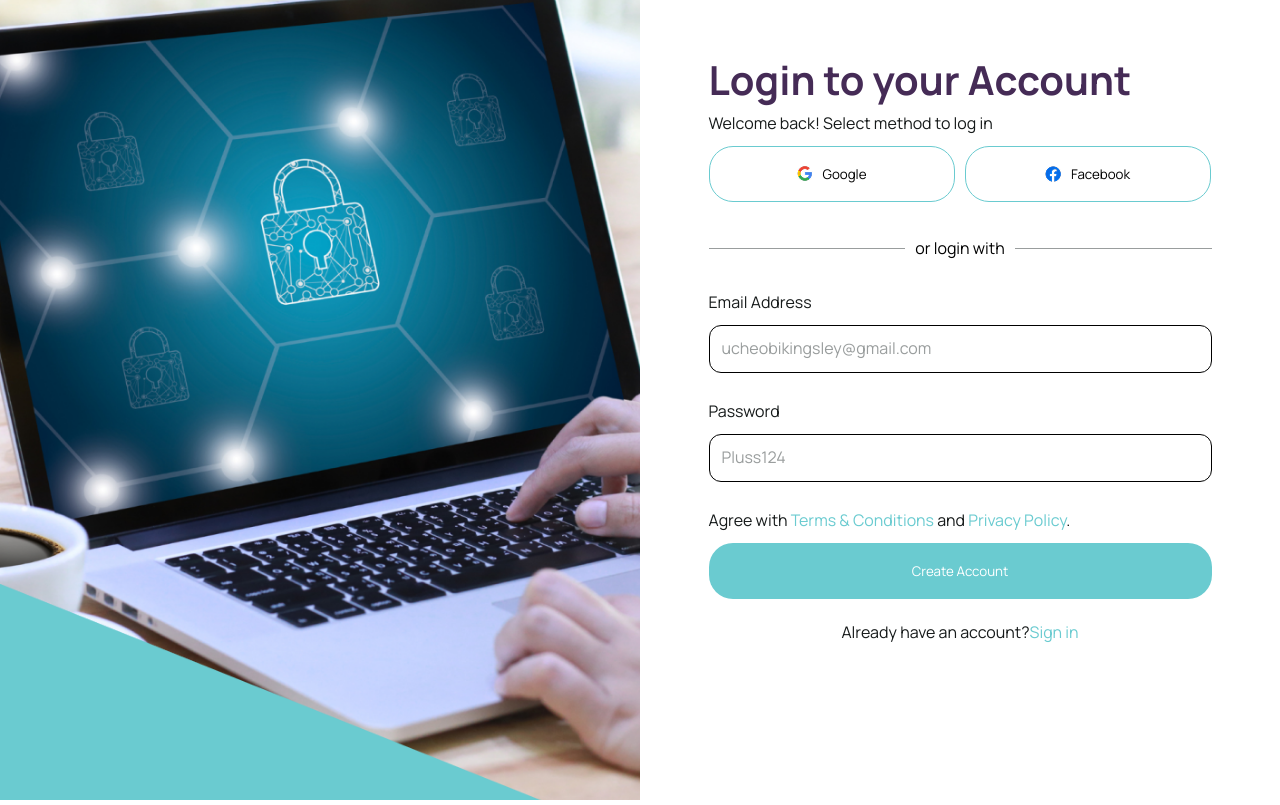
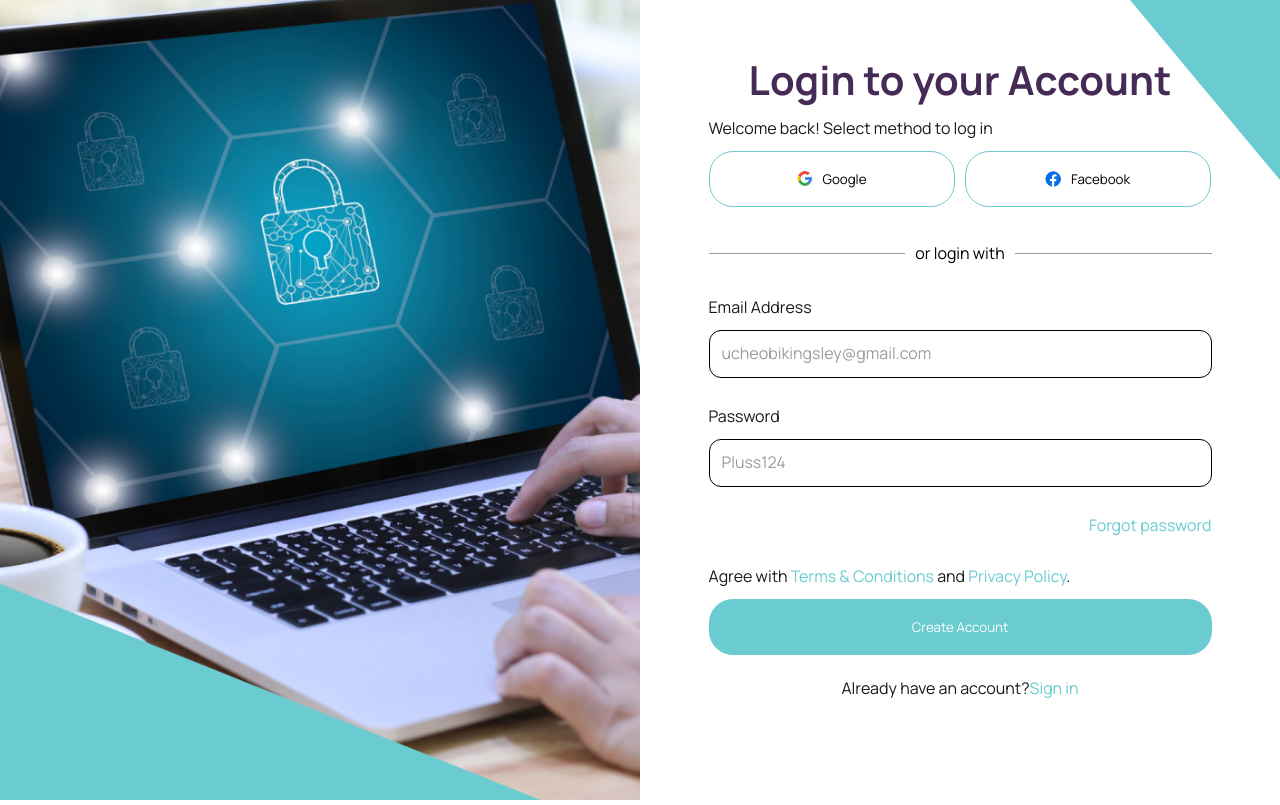
Before and after one commit to Chidinmaojimba/projectpayment, a React (Vite) app: page /login in a window 1280 px wide. Built offline with nearby package versions, Linux system fonts and the light colour scheme.

Commit message:
worked on reset page

```diff
--- a/src/App.jsx
+++ b/src/App.jsx
@@ -3,6 +3,7 @@ import Signup from "./Pages/Signup";
 import PhoneNumberAut from "./Pages/PhonenumberAut";
 import Phonenumbertwo from "./Pages/Phonenumbertwo";
 import Login from "./Pages/Login";
+import Reset from ".Pages/Reset";
 
 const App = () => {
   return (
@@ -11,6 +12,8 @@ const App = () => {
       <Route path="/phoneNumberAut" element={<PhoneNumberAut />} />
       <Route path="/phoneNumbertwo" element={<Phonenumbertwo />} />
       <Route path="/login" element={<Login />} />
+      <Route path="/reset" element={<Reset />} />
+
     </Routes>
   );
 };
--- a/src/Pages/Login.jsx
+++ b/src/Pages/Login.jsx
@@ -2,6 +2,8 @@ import { useNavigate } from "react-router-dom";
 import lappy from "../assets/lappy.png";
 import google from "../assets/google2.png";
 import facebook from "../assets/goog.png";
+import { Link } from "react-router-dom";
+
 
 const Login = () => {
   const navigate = useNavigate();
@@ -14,9 +16,9 @@ const Login = () => {
           </div>
           <div className="right-container">
             <div className="diagonal"></div>
+               <h1>Login to your Account</h1>
+            <form>
 
-            <form>
-              <h1>Login to your Account</h1>
               <p className="subtitle">Welcome back! Select method to log in</p>
 
               <div className="social-login">
@@ -34,27 +36,43 @@ const Login = () => {
 
               <div className="divider"> or login with</div>
 
-              {/* <div className="row">
-                                  <div className="row-write">
-                                  <h4>First Name</h4>
-                                  <input type="text" placeholder="First Name"/>
-                                   </div>
-                                   <div className="row-write">
-                                  <h4>Last Name</h4>
-                                  <input type="text" placeholder="Last Name"/>
-                                  </div>
-                                  </div> */}
               <h4>Email Address</h4>
               <input type="email" placeholder="ucheobikingsley@gmail.com" />
 
               <h4>Password</h4>
               <input type="password" placeholder="Pluss124" />
+
+
+
+
+                  {/* <p className="forgotPassword">
+                    <a
+                      href="#"
+                      onClick={(e) => {
+                        e.preventDefault();
+                        navigate("/reset");
+                      }}
+                    >
+                      Forgot password
+                    </a>
+                  </p> */}
+
+
+
+<p className="forgotPassword">
+  <Link to="/login">Forgot password</Link>
+</p>
+
+
+
+
+
+              {/* <p className="forgotPassword"><a href="">Forgot password</a></p> */}
               <p>
                 Agree with <a href="">Terms & Conditions</a> and{" "}
                 <a href="">Privacy Policy</a>.{" "}
               </p>
 
-              {/* <button>Create Account</button> */}
 
               <button
                 className="backBttn"
--- a/src/Pages/PhonenumberAut.jsx
+++ b/src/Pages/PhonenumberAut.jsx
@@ -16,16 +16,18 @@ const PhoneNumberAut = () => {
 
             <div className="right-container">
               <div className="diagonal"></div>
-
+                   <h1>
+                    Phone Number<br></br> Authentication
+                  </h1>
               <form>
                 <div className="heading">
                   <button className="ring-btn">
                     {" "}
                     <img src={arrow} alt="arrow" className="arrow" />
                   </button>
-                  <h1>
-                    Phone Number<br></br> Authentication
-                  </h1>
+
+
+
                 </div>
 
                 <div>
--- a/src/Pages/Phonenumbertwo.jsx
+++ b/src/Pages/Phonenumbertwo.jsx
@@ -17,16 +17,16 @@ const Phonenumbertwo = () => {
 
               <div className="right-container">
                 <div className="diagonal"></div>
-
+                 <h1>
+                      Phone Number<br></br> Authentication
+                    </h1>
                 <form>
                   <div className="heading">
                     <button className="ring-btn">
                       {" "}
                       <img src={arrow} alt="arrow" className="arrow" />
                     </button>
-                    <h1>
-                      Phone Number<br></br> Authentication
-                    </h1>
+
                   </div>
 
                   <div>
--- /dev/null
+++ b/src/Pages/Reset.jsx
@@ -0,0 +1,9 @@
+const Reset = () => {
+    return (
+         <>
+
+
+        </> );
+}
+
+export default Reset;
--- a/src/Pages/Signup.jsx
+++ b/src/Pages/Signup.jsx
@@ -12,9 +12,9 @@ const Signup = () => {
           </div>
           <div className="right-container">
             {/* <h1>Create an account</h1> */}
+           <h1>Create an account</h1>
+            <form>
 
-            <form>
-              <h1>Create an account</h1>
               <div className="row">
                 <div className="row-write">
                   <h4>First Name</h4>
--- a/src/index.css
+++ b/src/index.css
@@ -14,7 +14,7 @@ body {
   width: 100%;
 }
 
-form h1 {
+.right-container h1 {
   font-weight: 700;
   font-style: Bold;
   font-size: 40px;
@@ -65,7 +65,7 @@ input::placeholder {
   position: absolute;
   top: 0;
   right: 0;
-  width: 250px;
+  width: 150px;
   height: 180px;
   background: #6acbd0;
 
@@ -89,6 +89,7 @@ form {
   flex-direction: column;
   max-height: 800px;
   height: 100%;
+  margin-top: 20px;
 }
 
 .flex-box {
@@ -199,6 +200,11 @@ span {
   background: #f3f2f2;
 }
 
+.forgotPassword {
+  text-align: right;
+  margin-bottom: 20px;
+}
+
 .ring-btn {
   width: 48px;
   height: 48px;
@@ -292,9 +298,7 @@ span {
   }
 }
 
-.diagonal{
-  display: none;
-}
+
 
 
 @media  (max-width: 425px) {
```
Also changed, not shown: src/Styles/Reset.css (renamed from src/Styles/phonenumberAut.css).
